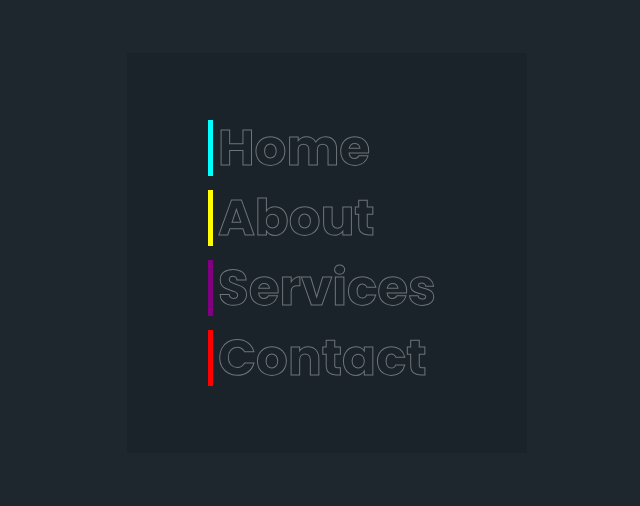
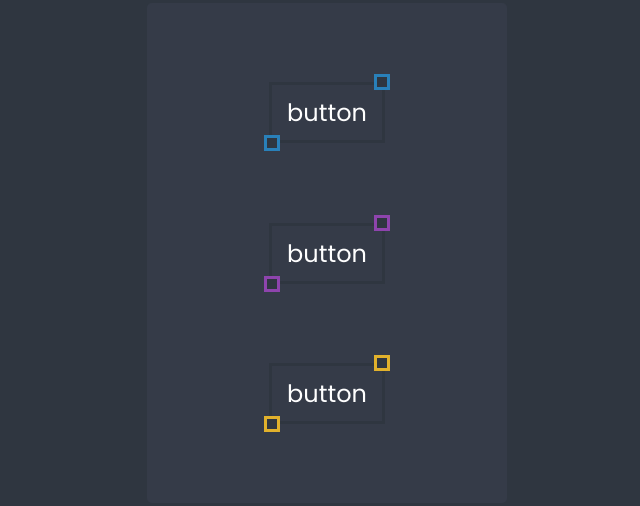
Before and after one commit to Suriya-K7/Mini_HTML_CSS_JS_Projects, a plain HTML site: page index.html in a window 1280 px wide. Shown: the part 147-653 px from the top of the page, without its empty margins (313-953 px from the left). Drawn offline with Linux system fonts and the light colour scheme.

Commit message:
animated button

```diff
--- a/css/style.css
+++ b/css/style.css
@@ -4,66 +4,79 @@
   padding: 0;
   margin: 0;
   box-sizing: border-box;
+  text-decoration: none;
 }
 body {
-  background-color: #1e272e;
+  background-color: #2f3640;
   width: 100vw;
   height: 100vh;
   display: flex;
   align-items: center;
   justify-content: center;
 }
-nav {
-  width: 400px;
-  height: 400px;
-  background-color: #1b232a;
+.container {
+  width: 360px;
+  height: 500px;
   display: flex;
   align-items: center;
-  justify-content: center;
-}
-ul {
-  display: flex;
+  justify-content: space-evenly;
   flex-direction: column;
-  align-items: flex-start;
-  justify-content: center;
-}
-ul li {
-  list-style: none;
-  font-size: 50px;
-  font-weight: 700;
-  line-height: 70px;
+  background-color: #353b48;
+  border-radius: 5px;
 }
 a {
-  text-decoration: none;
-  color: transparent;
-  -webkit-text-stroke: 1px rgba(255, 255, 255, 0.368);
+  padding: 10px 15px;
   position: relative;
+  transition: 0.5s;
+  font-size: 24px;
+  z-index: 0;
+  color: #fff;
+  border: 3px solid #2f3640;
 }
-a::after {
-  content: attr(data-text);
+a:hover {
+  letter-spacing: 3px;
+  background-color: #353b48;
+  box-shadow: 0 0 40px var(--clr);
+  color: var(--clr);
+  text-shadow: 0 0 10px var(--clr);
+  border-color: var(--clr);
+}
+a i {
+  display: block;
   position: absolute;
+  inset: 0;
+}
+a i::after {
+  position: absolute;
+  content: "";
+  width: 10px;
+  height: 10px;
+  background-color: #2f3640;
+  border: 3px solid var(--clr);
+  top: -11px;
+  left: 100%;
+  transform: translateX(-50%);
+  transition: 0.5s;
+}
+a:hover i::after {
+  left: -3px;
+  transform: translateX(-50%) rotate(45deg);
+  box-shadow: 44px 42px var(--clr);
+}
+a i::before {
+  position: absolute;
+  content: "";
+  width: 10px;
+  height: 10px;
+  background-color: #2f3640;
+  border: 3px solid var(--clr);
+  bottom: -11px;
   left: 0;
-  top: 0;
-  color: var(--i);
-  width: 0;
-  overflow: hidden;
-  filter: drop-shadow(0 0 5px var(--i));
-  transition: 0.8s;
+  transform: translateX(-50%);
+  transition: 0.5s;
 }
-a:hover::after {
-  width: 100%;
+a:hover i::before {
+  left: 102%;
+  transform: translateX(-50%) rotate(-45deg);
+  box-shadow: 43px -43px var(--clr);
 }
-a::before {
-  content: "";
-  position: absolute;
-  left: -10px;
-  top: 50%;
-  transform: translateY(-50%);
-  width: 100%;
-  height: 80%;
-  border-left: 5px solid var(--i);
-  transition: 0.9s;
-}
-a:hover::before {
-  left: 105%;
-}
--- a/index.html
+++ b/index.html
@@ -4,20 +4,15 @@
     <meta charset="UTF-8" />
     <meta http-equiv="X-UA-Compatible" content="IE=edge" />
     <meta name="viewport" content="width=device-width, initial-scale=1.0" />
-    <title>Document</title>
+    <title>button design</title>
     <link rel="stylesheet" href="./css/style.css" />
   </head>
   <body>
-    <nav>
-      <ul>
-        <li><a href="#" data-text="Home" style="--i: cyan">Home</a></li>
-        <li><a href="#" data-text="About" style="--i: yellow">About</a></li>
-        <li>
-          <a href="#" data-text="Services" style="--i: purple">Services</a>
-        </li>
-        <li><a href="#" data-text="Contact" style="--i: red">Contact</a></li>
-      </ul>
-    </nav>
+    <div class="container">
+      <a href="#" style="--clr: #2980b9">button<i></i></a>
+      <a href="#" style="--clr: #8e44ad">button<i></i></a>
+      <a href="#" style="--clr: #e1b12c">button<i></i></a>
+    </div>
     <script src="./js/script.js"></script>
   </body>
 </html>
```
Also changed, not shown: 1 other file.
